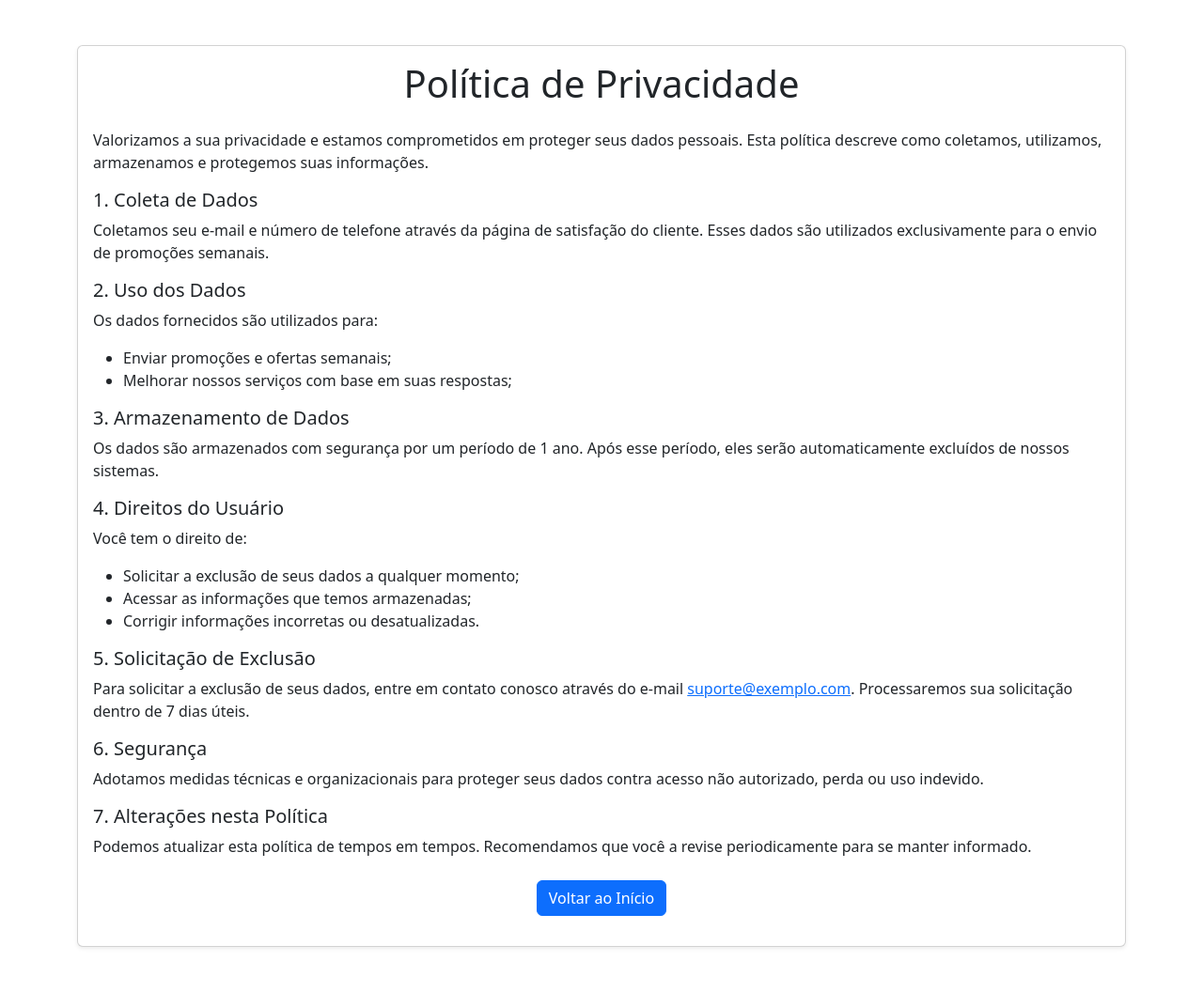
After one commit to davisaldanha/dsoftnps, a Flask app: page /politica-de-privacidade in a window 1280 px wide. The commit adds this page. Shown: the whole page at 94% size. Run offline with Flask 3, Linux system fonts and the light colour scheme.

Commit message:
Inclusão dos princípios da LGPD
Adicionado um checkbox para confirmar obtenção de dados do usuário. Criado página de Politica de Privacidade. Criado função para exclusão dos dados após 1 ano. Adicionado logging para registro das informações do usuário.

```diff
--- a/app.py
+++ b/app.py
@@ -1,45 +1,60 @@
 from flask import Flask, request, render_template, redirect, url_for
-import smtplib
-import schedule
-import sqlite3
+import smtplib, schedule
+import sqlite3, logging, time
 
-#Excluir banco de dados
-def drop_database():
-    conn = sqlite3.connect('database.db')
-    cursor = conn.cursor()
-    cursor.execute('DROP TABLE satisfaction')
-    conn.commit()
-    conn.close()
+logging.basicConfig(filename="lgpd_logs.log", level=logging.INFO)
+
+#Função para registrar logging
+def log_info(message, email, phone):
+    logging.info(f"{message} - Email: {email} - Phone: {phone} - Data: {time.strftime('%Y-%m-%d %H:%M:%S')}")
+
 
 #Configuração do banco de dados
 def configure_database():
     conn = sqlite3.connect('database.db')
     cursor = conn.cursor()
     cursor.execute('''
+        drop table if exists satisfaction
+    ''')
+    cursor.execute('''
         CREATE TABLE IF NOT EXISTS satisfaction(
             id INTEGER PRIMARY KEY AUTOINCREMENT,
             email TEXT NOT NULL UNIQUE,
             phone TEXT NOT NULL,
             p1 INTEGER, p2 INTEGER, p3 INTEGER, p4 INTEGER, p5 INTEGER,
-            p6 INTEGER, p7 INTEGER, p8 INTEGER, p9 INTEGER, p10 INTEGER
+            p6 INTEGER, p7 INTEGER, p8 INTEGER, p9 INTEGER, p10 INTEGER,
+            created_at DATE DEFAULT CURRENT_TIMESTAMP
         )
     ''')
     conn.commit()
     conn.close()
 
-def add_answers(email, answers):
+#Função para adicionar respostas ao banco de dados
+def add_answers(email, phone, answers):
     conn = sqlite3.connect('database.db')
     cursor = conn.cursor()
     try:
         cursor.execute('''
-            INSERT INTO satisfaction(email, p1, p2, p3, p4, p5, p6, p7, p8, p9, p10)
-            VALUES(?,?,?,?,?,?,?,?,?,?,?)
-        ''', (email, *answers))
+            INSERT INTO satisfaction(email, phone, p1, p2, p3, p4, p5, p6, p7, p8, p9, p10)
+            VALUES(?,?,?,?,?,?,?,?,?,?,?,?)
+        ''', (email, phone, *answers))
         conn.commit()
+        log_info("Dados cadastrados com sucesso", email, phone)
     except sqlite3.IntegrityError:
         return redirect(url_for('already_submitted'))
     finally:
         conn.close()
+
+#Função para limpar dados antigos do banco de dados
+#Agendar com schedule para rodar anualmente
+def clear_old_data():
+    conn = sqlite3.connect('database.db')
+    cursor = conn.cursor()
+    cursor.execute('''
+        DELETE FROM emails WHERE DATE(created_at) < DATE('now', '-1 year')
+    ''')
+    conn.commit()
+    conn.close()
 
 app = Flask(__name__)
 
@@ -75,7 +90,11 @@ def satisfaction():
 def already_submitted():
     return render_template('already_submitted.html')
 
+#Rota para politica de privacidade
+@app.route('/politica-de-privacidade', methods=['GET'])
+def privacy_policy():
+    return render_template('privacy_policy.html')
+
 if __name__ == '__main__':
-    drop_database()
     configure_database()
     app.run(debug=True)
--- /dev/null
+++ b/templates/privacy_policy.html
@@ -0,0 +1,73 @@
+<!DOCTYPE html>
+<html lang="pt-BR">
+<head>
+    <meta charset="UTF-8">
+    <meta name="viewport" content="width=device-width, initial-scale=1.0">
+    <title>Política de Privacidade</title>
+    <!-- Bootstrap CSS -->
+    <link href="https://cdn.jsdelivr.net/npm/bootstrap@5.3.3/dist/css/bootstrap.min.css" rel="stylesheet" integrity="sha384-QWTKZyjpPEjISv5WaRU9OFeRpok6YctnYmDr5pNlyT2bRjXh0JMhjY6hW+ALEwIH" crossorigin="anonymous">
+</head>
+<body>
+    <div class="container py-5">
+        <div class="card shadow-sm">
+            <div class="card-body">
+                <h1 class="card-title text-center mb-4">Política de Privacidade</h1>
+                <p>
+                    Valorizamos a sua privacidade e estamos comprometidos em proteger seus dados pessoais. Esta política descreve como coletamos, utilizamos, armazenamos e protegemos suas informações.
+                </p>
+
+                <h5>1. Coleta de Dados</h5>
+                <p>
+                    Coletamos seu e-mail e número de telefone através da página de satisfação do cliente. Esses dados são utilizados exclusivamente para o envio de promoções semanais.
+                </p>
+
+                <h5>2. Uso dos Dados</h5>
+                <p>
+                    Os dados fornecidos são utilizados para:
+                    <ul>
+                        <li>Enviar promoções e ofertas semanais;</li>
+                        <li>Melhorar nossos serviços com base em suas respostas;</li>
+                    </ul>
+                </p>
+
+                <h5>3. Armazenamento de Dados</h5>
+                <p>
+                    Os dados são armazenados com segurança por um período de 1 ano. Após esse período, eles serão automaticamente excluídos de nossos sistemas.
+                </p>
+
+                <h5>4. Direitos do Usuário</h5>
+                <p>
+                    Você tem o direito de:
+                    <ul>
+                        <li>Solicitar a exclusão de seus dados a qualquer momento;</li>
+                        <li>Acessar as informações que temos armazenadas;</li>
+                        <li>Corrigir informações incorretas ou desatualizadas.</li>
+                    </ul>
+                </p>
+
+                <h5>5. Solicitação de Exclusão</h5>
+                <p>
+                    Para solicitar a exclusão de seus dados, entre em contato conosco através do e-mail <a href="mailto:suporte@exemplo.com">suporte@exemplo.com</a>. Processaremos sua solicitação dentro de 7 dias úteis.
+                </p>
+
+                <h5>6. Segurança</h5>
+                <p>
+                    Adotamos medidas técnicas e organizacionais para proteger seus dados contra acesso não autorizado, perda ou uso indevido.
+                </p>
+
+                <h5>7. Alterações nesta Política</h5>
+                <p>
+                    Podemos atualizar esta política de tempos em tempos. Recomendamos que você a revise periodicamente para se manter informado.
+                </p>
+
+                <p class="text-center mt-4">
+                    <a href="{{ url_for('satisfaction') }}" class="btn btn-primary">Voltar ao Início</a>
+                </p>
+            </div>
+        </div>
+    </div>
+
+    <!-- Bootstrap JS -->
+    <script src="https://cdn.jsdelivr.net/npm/bootstrap@5.3.3/dist/js/bootstrap.bundle.min.js" integrity="sha384-YvpcrYf0tY3lHB60NNkmXc5s9fDVZLESaAA55NDzOxhy9GkcIdslK1eN7N6jIeHz" crossorigin="anonymous"></script>
+</body>
+</html>
```
Also changed, not shown: templates/satisfaction.html (+8 -0 lines).
